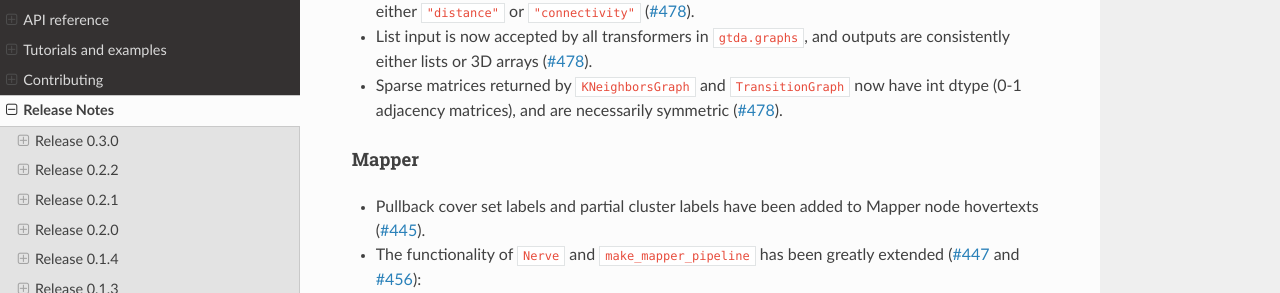
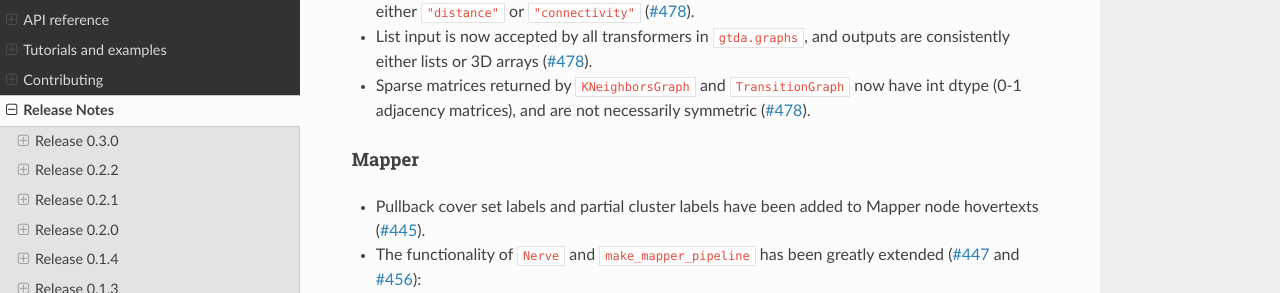
Before and after one commit to giotto-ai/giotto-tda, a Sphinx documentation site: the page built from doc/release.rst, in a window 1280 px wide and 900 px high, scrolled down 2253 px. Shown: the part 182-475 px from the top of the window. Built offline with Sphinx 7.4.7 and the Read the Docs theme 2.0.0, drawn with Linux system fonts in a browser that asks for light colours; pages that are not in the unit, such as notebooks, are missing from menus; comment, search, counter and statistics services are not loaded; the version number is read from the project's files by our own code.

Commit message:
Fix error pointed out by @wreise

```diff
--- a/doc/release.rst
+++ b/doc/release.rst
@@ -81,7 +81,7 @@ Graphs
 
 -  List input is now accepted by all transformers in ``gtda.graphs``, and outputs are consistently either lists or 3D arrays (`#478 <https://github.com/giotto-ai/giotto-tda/pull/478>`_).
 
--  Sparse matrices returned by ``KNeighborsGraph`` and ``TransitionGraph`` now have int dtype (0-1 adjacency matrices), and are necessarily symmetric (`#478 <https://github.com/giotto-ai/giotto-tda/pull/478>`_).
+-  Sparse matrices returned by ``KNeighborsGraph`` and ``TransitionGraph`` now have int dtype (0-1 adjacency matrices), and are not necessarily symmetric (`#478 <https://github.com/giotto-ai/giotto-tda/pull/478>`_).
 
 Mapper
 ------
```
